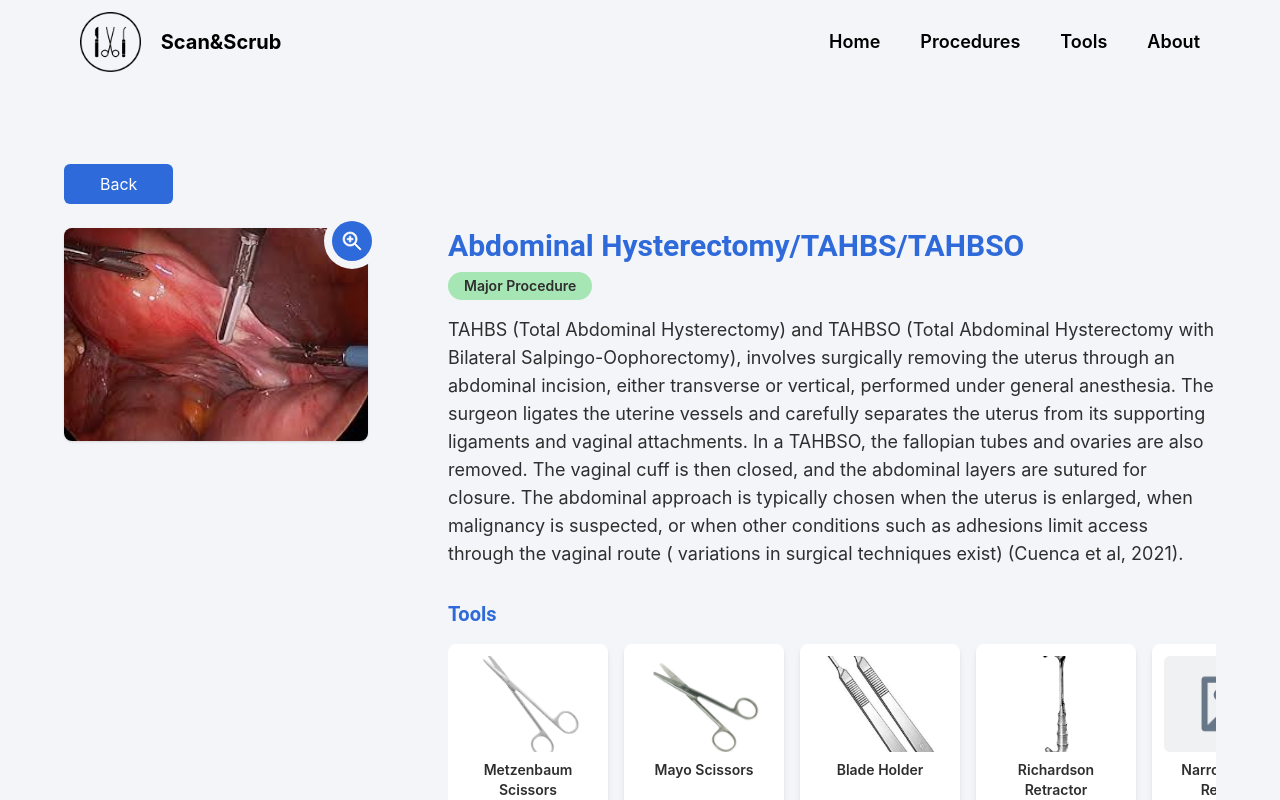
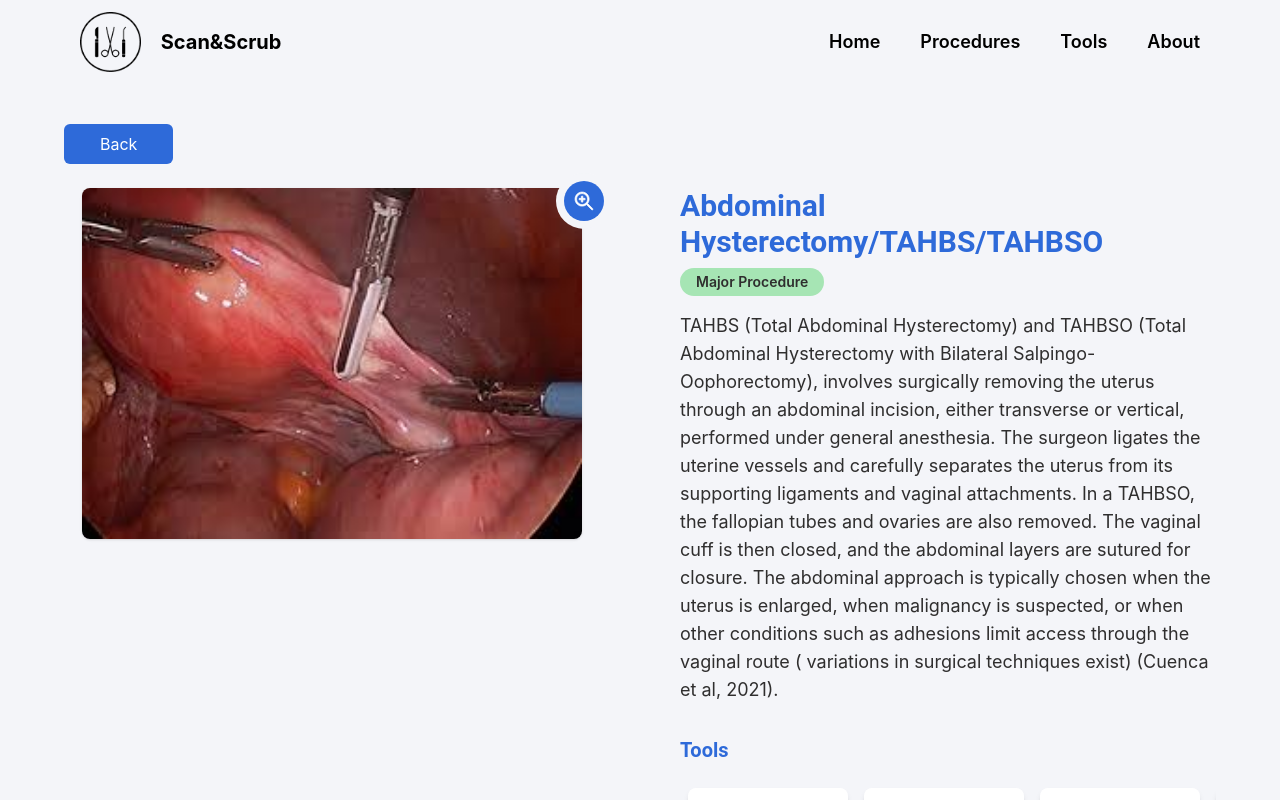
Before and after one commit to rogerrru/scan-and-scrub, a React (Vite) app: page /procedure/1 in a window 1280 px wide. Built offline with nearby package versions, Linux system fonts and the light colour scheme.

Commit message:
edited procedure details responsiveness

```diff
--- a/src/pages/ProcedureDetails.jsx
+++ b/src/pages/ProcedureDetails.jsx
@@ -52,8 +52,8 @@ const ProcedureDetails = () => {
 
     return (
         <div className="w-screen h-screen flex flex-col">
-            <Header />
-            <div className="container mx-auto px-5 py-10 flex-1 mt-10">
+            <Header/>
+            <div className="container mx-auto px-5 py-10 flex-1">
                 <div className="max-w-6xl mx-auto">
                     <button
                         onClick={() => navigate(-1)}
@@ -71,29 +71,33 @@ const ProcedureDetails = () => {
                             className={`rounded-lg shadow transition-transform duration-300 ${isZoomed ? "scale-150" : "scale-100"} min-w-[300px] max-w-[500px] w-full`}
                         />
 
-                        <div className="absolute top-[-15px] right-[-12px] w-14 h-14 bg-[#F4F5F9] rounded-full flex items-center justify-center">
+                        <div
+                            className="absolute top-[-15px] right-[-12px] w-14 h-14 bg-[#F4F5F9] rounded-full flex items-center justify-center">
                             <button
                                 onClick={() => setIsZoomed(!isZoomed)}
                                 className="bg-[#2E6AD9] w-10 h-10 rounded-full flex items-center justify-center cursor-pointer hover:bg-blue-700 transition"
                                 aria-label={isZoomed ? "Zoom Out" : "Zoom In"}
                             >
-                                <img src={isZoomed ? zoomOutIcon : zoomInIcon} alt="Zoom Icon" className="w-5 h-5" />
+                                <img src={isZoomed ? zoomOutIcon : zoomInIcon} alt="Zoom Icon" className="w-5 h-5"/>
                             </button>
                         </div>
                     </div>
 
-                    <div className="flex-1 text-center md:text-left">
+                    <div className="w-full h-full flex-1 text-center md:text-left overflow-hidden">
                         <h2 className="text-3xl font-bold">{procedure.name}</h2>
-                        <div className="bg-[#A6E5B4] w-fit px-4 py-1 flex justify-center items-center mt-2 rounded-full mx-auto md:mx-0">
+                        <div
+                            className="bg-[#A6E5B4] w-fit px-4 py-1 flex justify-center items-center mt-2 rounded-full mx-auto md:mx-0">
                             <p className="text-sm text-white font-semibold">{procedureType === "major" ? "Major Procedure" : "Minor Procedure"}</p>
                         </div>
                         <p className="text-lg mt-4 text-gray-600">{procedure.description}</p>
 
                         <div className="mt-8 mb-15">
+                            <div className=" w-full max-w-3xl overflow-x-auto mx-auto">
                                 <h3 className="text-xl font-bold mb-4">Tools</h3>
                                 {procedureTools.length > 0 ? (
-                                <div className="w-full max-w-3xl overflow-x-auto mx-auto">
-                                    <div className="grid grid-flow-col auto-cols-max gap-4">
+                                    <div className="overflow-hidden rounded-lg">
+                                        <div className="overflow-x-auto">
+                                            <div className="flex flex-nowrap gap-4 p-2">
                                                 {procedureTools.map((tool, index) => (
                                                     <div
                                                         key={index}
@@ -110,6 +114,7 @@ const ProcedureDetails = () => {
                                                 ))}
                                             </div>
                                         </div>
+                                    </div>
                                 ) : (
                                     <p>No tools available for this procedure.</p>
                                 )}
@@ -117,7 +122,8 @@ const ProcedureDetails = () => {
                         </div>
                     </div>
                 </div>
-            <Footer />
+            </div>
+            <Footer/>
         </div>
     );
 };
```
Lines whose indentation alone changed are shown as unchanged.
